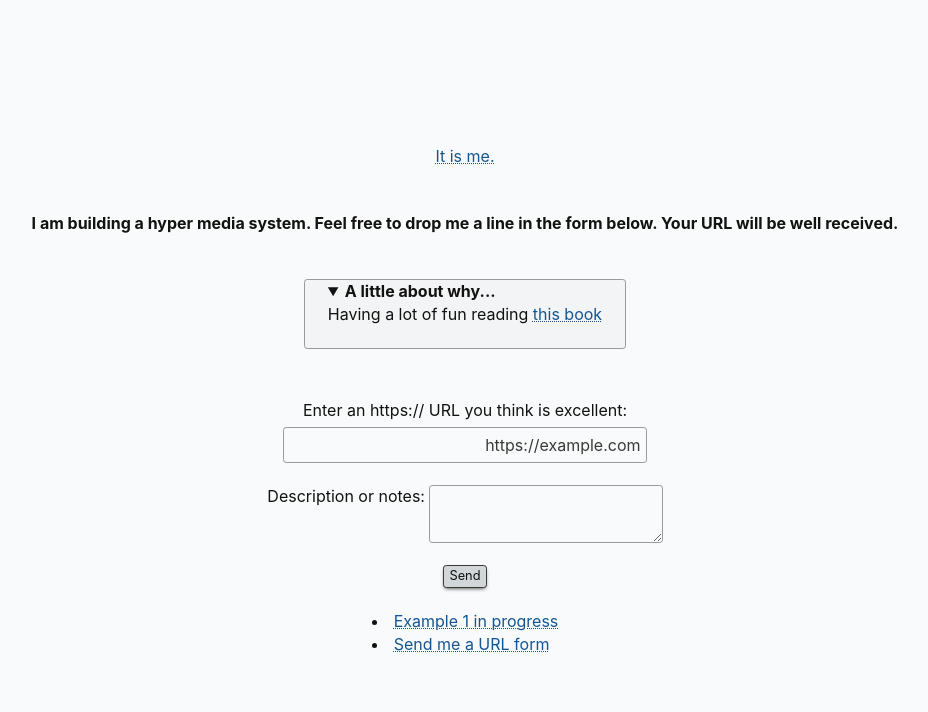
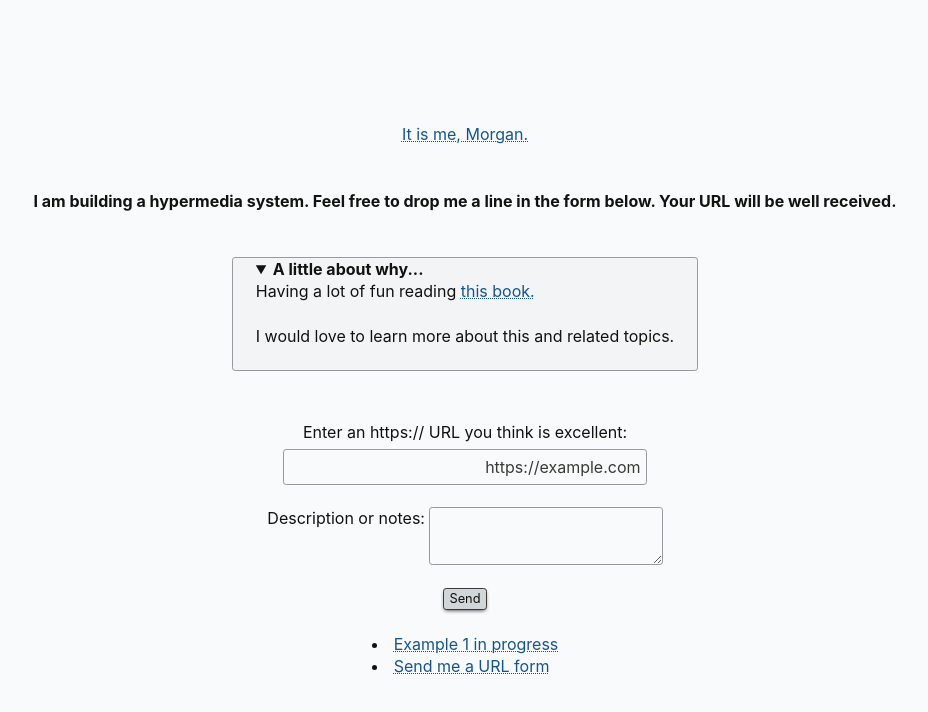
Before and after one commit to airbr/hypermedia, a website: page index.html in a window 1280 px wide. Both pictures are taken after a click on the heading "A little about why...". Shown: the whole page, without its empty margins (175-1103 px from the left). Drawn offline with Linux system fonts and the light colour scheme.

Commit message:
Form update

```diff
--- a/index.html
+++ b/index.html
@@ -25,14 +25,16 @@
   <div style="display: flex; flex-direction:column; justify-content: center; align-items: center; min-height: 100vh;">
 
 
-    <a href="https://morganwebdev.com"><p>It is me.</p></a>
+    <a href="https://morganwebdev.com"><p>It is me, Morgan.</p></a>
 
-    <h4>I am building a hyper media system. Feel free to drop me a line in the form below. Your URL will be well received.</h4>
+    <h4>I am building a hypermedia system. Feel free to drop me a line in the form below. Your URL will be well received.</h4>
 
     <details>
       <summary> A little about why...</summary>
 
-      Having a lot of fun reading <a href="https://hypermedia.systems/book/contents/">this book</a>
+      Having a lot of fun reading <a href="https://hypermedia.systems/book/contents/">this book.</a>
+
+      <p>I would love to learn more about this and related topics.</p>
     </details>
 
     <form name="contact" method="POST" data-netlify="true">
```
